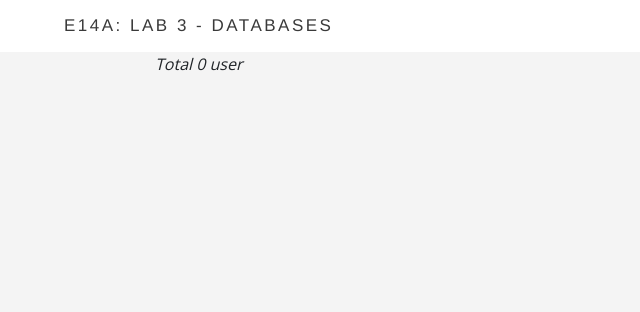
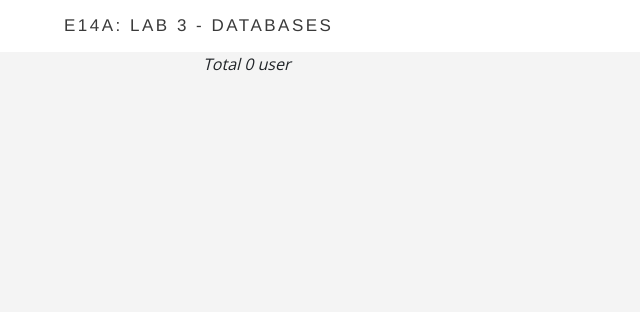
Before and after one commit to ArtinBog/S14A_Lab3, a Flask app: page /all_users in a window 1280 px wide. Shown: the top 312 px of the page, without its empty margins (0-640 px from the left). Run offline with Flask 2, Linux system fonts and the light colour scheme; some libraries are stand-ins or nearby versions.

Commit message:
Ui improvements

```diff
--- a/templates/all_users.html
+++ b/templates/all_users.html
@@ -1,7 +1,7 @@
 {% extends "layout.html" %}
 
 {% block content %}
-<em>Total {{ all_users | length }} {% if all_users|length < 2  %} user {% else %} users {% endif %}</em>
+<em class="ml-5">Total {{ all_users | length }} {% if all_users|length < 2  %} user {% else %} users {% endif %}</em>
 {% for user in all_users %}
 <div class="row m-4">
     <div class="card col-12">
```
